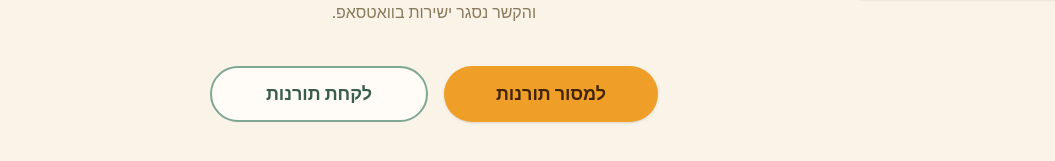
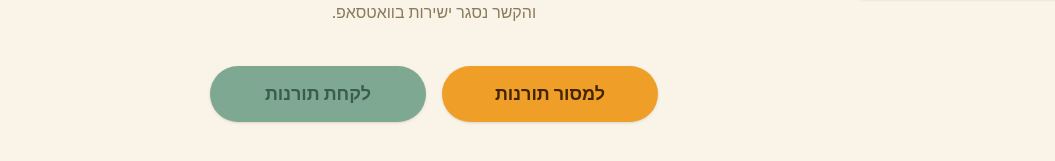
Before and after one commit to Tghez/Swapp, a Next.js app: page / in a window 1280 px wide. Shown: the part 261-422 px from the top of the page, without its empty margins (225-1280 px from the left). Built offline with nearby package versions, Linux system fonts and the light colour scheme; no server answers; the database is empty; sample sign-in values are in the browser's storage.

Commit message:
Fill the take-a-shift CTA green, ghost-style the handoff-card actions
Add a secondaryFilled button variant for לקחת תורנות so it carries the
same visual weight as the primary hand-off CTA, and switch מסרתי to
match התחרטתי's ghost style in the my-shifts sidebar.

```diff
--- a/src/app/page.tsx
+++ b/src/app/page.tsx
@@ -64,7 +64,7 @@ function Greeting() {
         <ButtonLink
           href="/board"
           size="lg"
-          variant="secondary"
+          variant="secondaryFilled"
           className="flex-1"
         >
           לקחת תורנות
--- a/src/components/sidebar/MyShiftsSidebar.tsx
+++ b/src/components/sidebar/MyShiftsSidebar.tsx
@@ -234,7 +234,7 @@ function MyShiftCard({
             <>
               <Button
                 size="sm"
-                variant="secondary"
+                variant="ghost"
                 disabled={busy}
                 onClick={() =>
                   run(() => markShiftHandedOff(shift), "הפעולה נכשלה")
--- a/src/components/ui/Button.tsx
+++ b/src/components/ui/Button.tsx
@@ -2,7 +2,12 @@ import type { ButtonHTMLAttributes, ReactNode } from "react";
 import Link from "next/link";
 import { cn } from "@/lib/cn";
 
-export type ButtonVariant = "primary" | "secondary" | "ghost" | "danger";
+export type ButtonVariant =
+  | "primary"
+  | "secondary"
+  | "secondaryFilled"
+  | "ghost"
+  | "danger";
 export type ButtonSize = "sm" | "md" | "lg";
 
 const BASE =
@@ -16,6 +21,9 @@ const VARIANTS: Record<ButtonVariant, string> = {
   // Outline eucalyptus, so it never competes with the primary action.
   secondary:
     "border-2 border-secondary text-secondary-fg bg-surface hover:bg-secondary/10",
+  // Filled eucalyptus — for the rare spot where "take a shift" needs the same
+  // visual weight as the primary "hand one off" action, not a quieter outline.
+  secondaryFilled: "bg-secondary text-secondary-fg hover:bg-secondary-hover shadow-sm",
   ghost: "text-muted hover:text-text hover:bg-border/40",
   // Urgency red is reserved for destructive intent and the דחיפות flag; it is
   // never used as an ordinary button colour.
```
